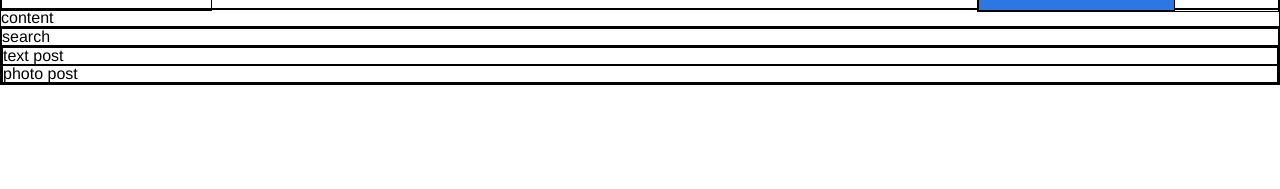
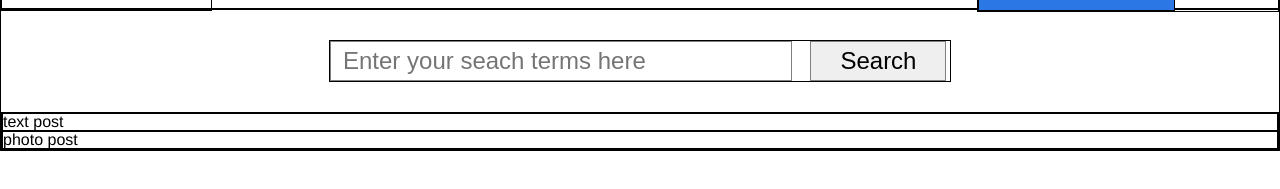
Before and after one commit to jdbernardi/blogger, a plain HTML site: page index.html in a window 1280 px wide. Shown: the part 63-252 px from the top of the page. Drawn offline with Linux system fonts and the light colour scheme.

Commit message:
style search bar

```diff
--- a/index.html
+++ b/index.html
@@ -32,12 +32,12 @@
   </div>
 
   <div class="main-content">
-    content
-  </div>
-
-  <div class="main-content">
-      <div class="search=container">
-          search
+      <div class="search-container">
+          <form>
+            <input type="text" class="search-bar" placeholder="Enter your seach terms here">
+            </input>
+            <input type="submit" class="search-submit" value="Search">
+          </form>
       </div>
       <div class="post-container">
           <div class="post">
--- a/stylesheets/main.css
+++ b/stylesheets/main.css
@@ -7,6 +7,32 @@ div {
   border: 1px solid black;
 
 }
+
+.search-container {
+  margin: 30px auto;
+  width: 620px;
+}
+
+.search-container input {
+  padding: 2px;
+}
+
+.search-container .search-bar {
+  font-size: 24px;
+  line-height: 34px;
+  width: 446px;
+  border: 1px solid gray;
+  padding-left: 12px;
+}
+
+.search-container .search-submit {
+  line-height: 34px;
+  font-size: 24px;
+  border: 1px solid gray;
+  width: 136px;
+  margin-left: 14px;
+}
+
 
 /*
 
```
